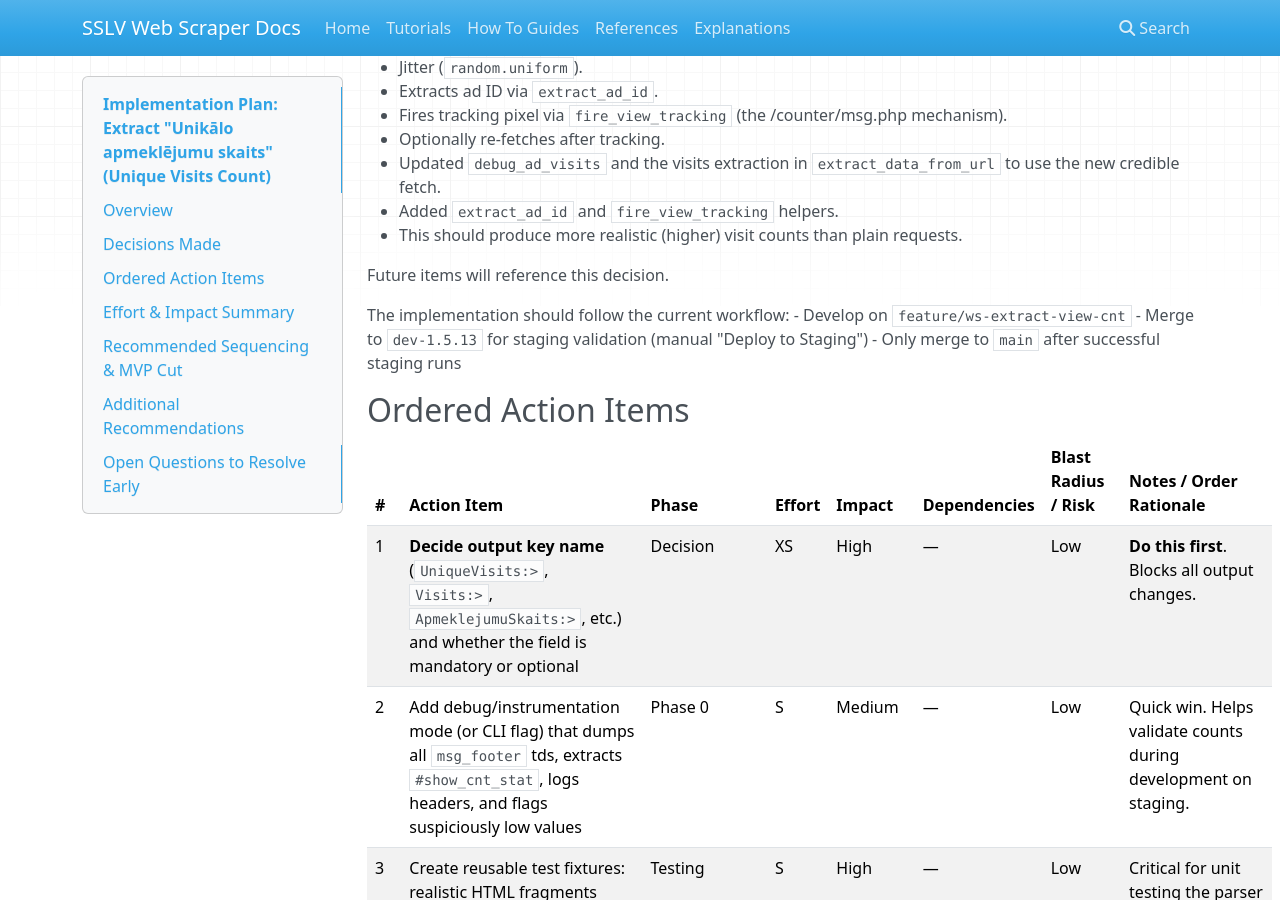
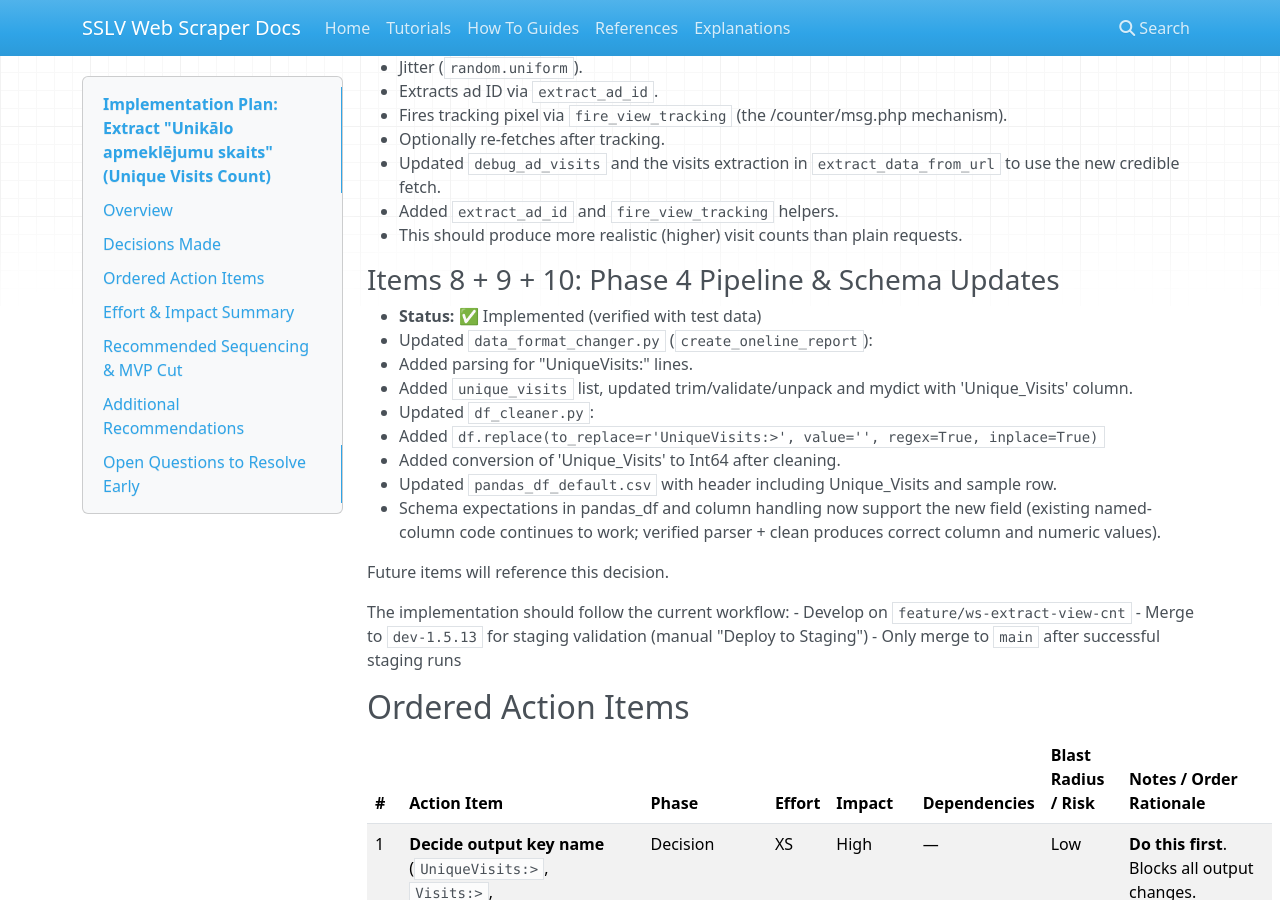
Before and after one commit to vfedotovs/sslv_web_scraper, an MkDocs documentation site: the page built from docs/feature-ws-extract-view-cnt-implementation.md, in a window 1280 px wide and 900 px high, scrolled down 1758 px. Built offline with MkDocs 1.6.1, drawn with Linux system fonts in a browser that asks for light colours; nearby versions of some CDN libraries.

Commit message:
feat(phase4): implement pipeline & schema updates for Unique Visits (items 8-10)
- Update data_format_changer.py to parse UniqueVisits:> and add Unique_Visits column
- Update df_cleaner.py with cleaning rule and Int64 conversion
- Update pandas_df_default.csv with new column in schema
- Mark Phase 4 complete in docs

```diff
--- a/docs/feature-ws-extract-view-cnt-implementation.md
+++ b/docs/feature-ws-extract-view-cnt-implementation.md
@@ -65,6 +65,17 @@ This document provides a detailed, ordered action item list derived from the hig
 - Updated `debug_ad_visits` and the visits extraction in `extract_data_from_url` to use the new credible fetch.
 - Added `extract_ad_id` and `fire_view_tracking` helpers.
 - This should produce more realistic (higher) visit counts than plain requests.
+
+### Items 8 + 9 + 10: Phase 4 Pipeline & Schema Updates
+- **Status:** ✅ Implemented (verified with test data)
+- Updated `data_format_changer.py` (`create_oneline_report`):
+  - Added parsing for "UniqueVisits:" lines.
+  - Added `unique_visits` list, updated trim/validate/unpack and mydict with 'Unique_Visits' column.
+- Updated `df_cleaner.py`:
+  - Added `df.replace(to_replace=r'UniqueVisits:>', value='', regex=True, inplace=True)`
+  - Added conversion of 'Unique_Visits' to Int64 after cleaning.
+- Updated `pandas_df_default.csv` with header including Unique_Visits and sample row.
+- Schema expectations in pandas_df and column handling now support the new field (existing named-column code continues to work; verified parser + clean produces correct column and numeric values).
 
 Future items will reference this decision.
 
```
Also changed, not shown: docs/feature-ws-extract-view-cnt_from_url.md (+2 -0 lines), 3 other files.
